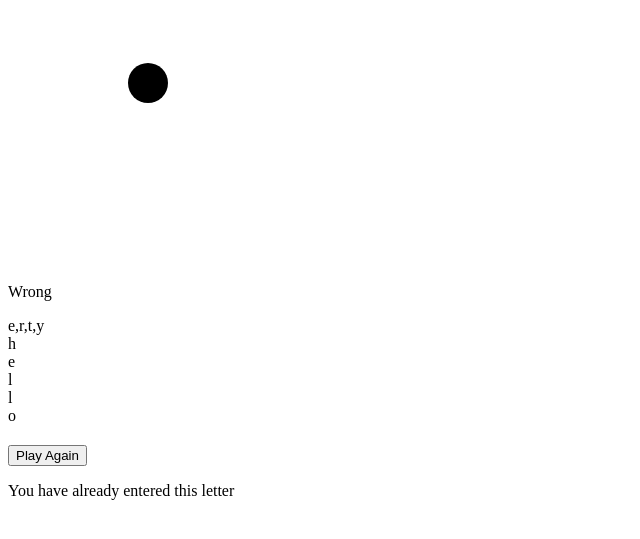
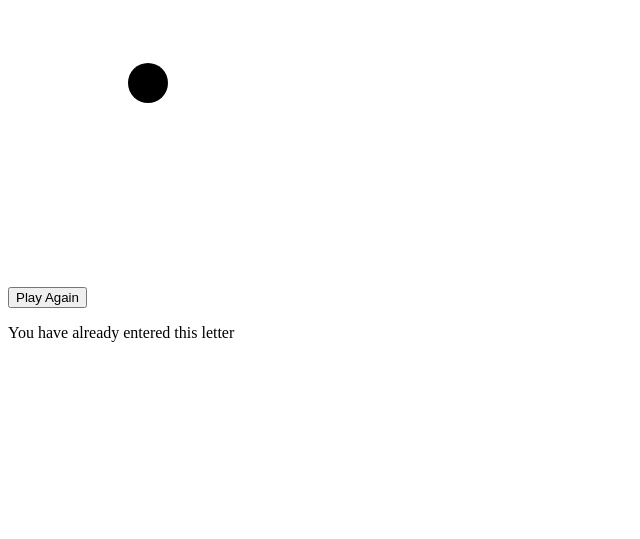
Before and after one commit to MikeyYcee/Hangman-Game, a plain HTML site: page index.html in a window 1280 px wide. Shown: the part 101-640 px from the top of the page, without its empty margins (0-640 px from the left). Drawn offline with Linux system fonts and the light colour scheme.

Commit message:
update on index.html file

```diff
--- a/index.html
+++ b/index.html
@@ -30,19 +30,10 @@
       </svg>
 
       <div class="wrong-letters-container">
-        <div id="wrong-letters">
-          <p>Wrong</p>
-          <span>e,r,t,y</span>
-        </div>
+        <div id="wrong-letters"></div>
       </div>
 
-      <div class="word" id="word">
-        <div class="letter">h</div>
-        <div class="letter">e</div>
-        <div class="letter">l</div>
-        <div class="letter">l</div>
-        <div class="letter">o</div>
-      </div>
+      <div class="word" id="word"></div>
     </div>
 
     <!-- Container for final message -->
```
